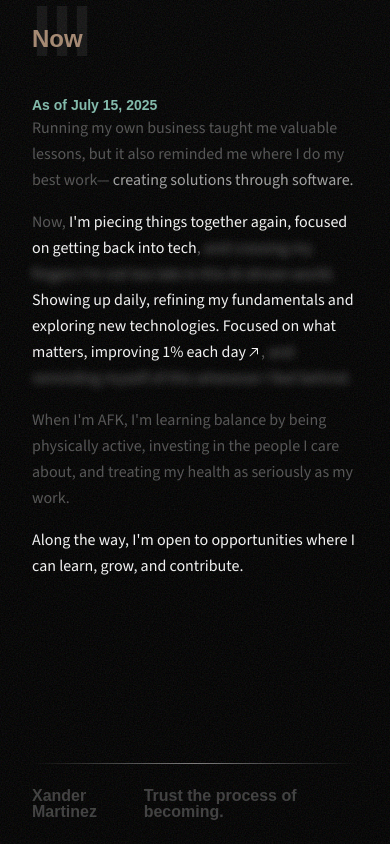
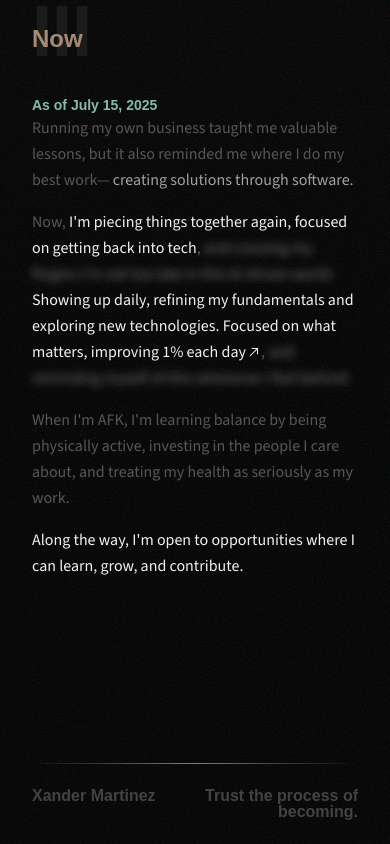
Before and after one commit to Dwyte/xandermartinez.com, a Next.js app: page / in a window 390 px wide. Shown: the part 897-1741 px from the top of the page. Built offline with nearby package versions, Linux system fonts and the light colour scheme; a web font is replaced by a local one.

Commit message:
style: fix footer quote on mobile layout - align the text to the right and stop the title from shrinking

```diff
--- a/app/components/footer/footer.tsx
+++ b/app/components/footer/footer.tsx
@@ -14,8 +14,8 @@ export function Footer() {
     <footer className="w-full flex flex-col items-center justify-start">
       <div className="h-[1px] w-full max-w-6xl bg-linear-to-r from-neutral-700/0 via-50% via-neutral-100/50 to-neutral-700/0"></div>
       <div className="w-full max-w-4xl flex justify-between text-neutral-600 py-6 opacity-75">
-        <strong className="font-serif leading-none">{TITLE}</strong>
-        <strong className="font-serif leading-none">{quote}</strong>
+        <strong className="font-serif leading-none shrink-0">{TITLE}</strong>
+        <strong className="font-serif leading-none text-right">{quote}</strong>
       </div>
     </footer>
   );
```
